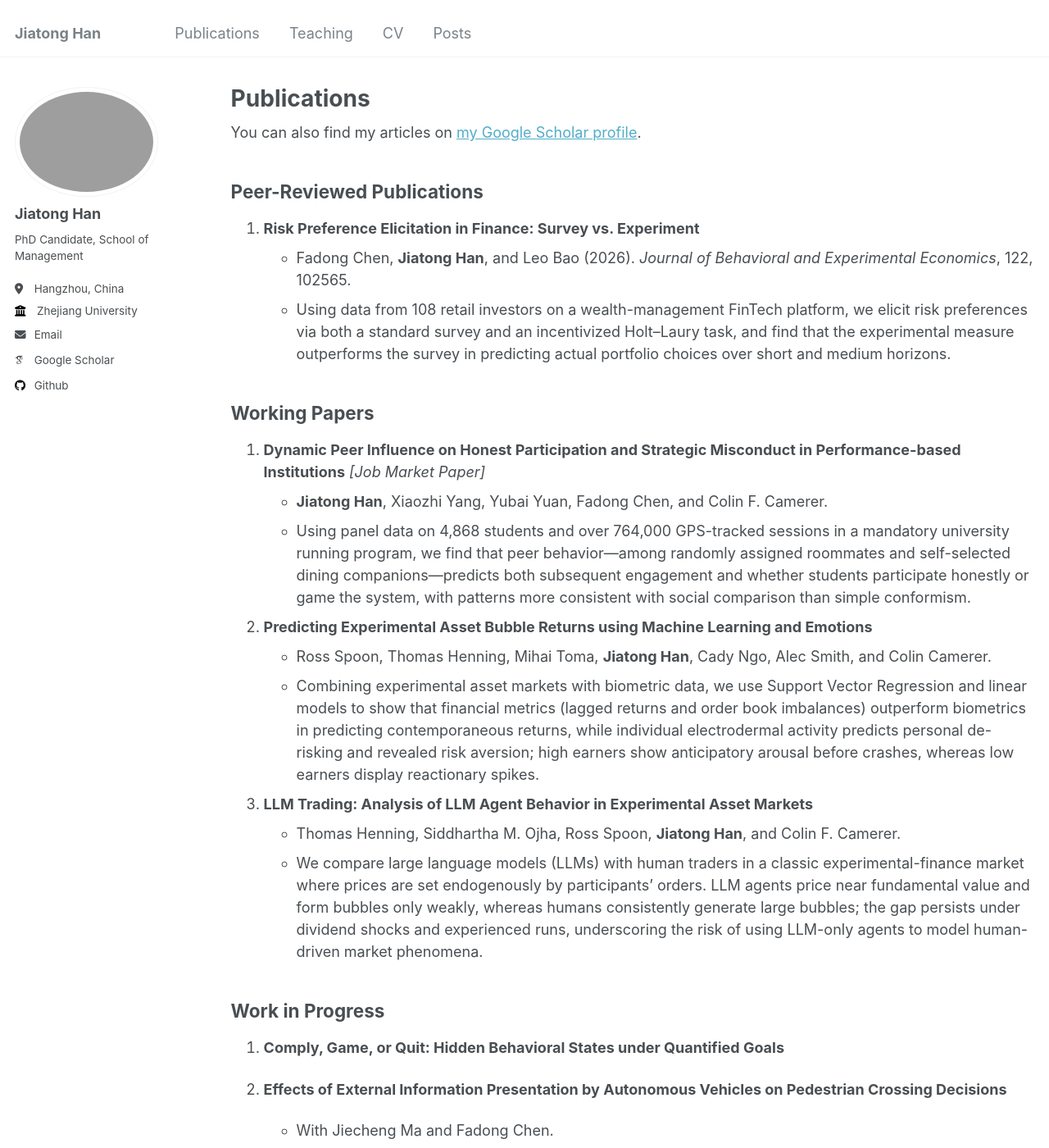
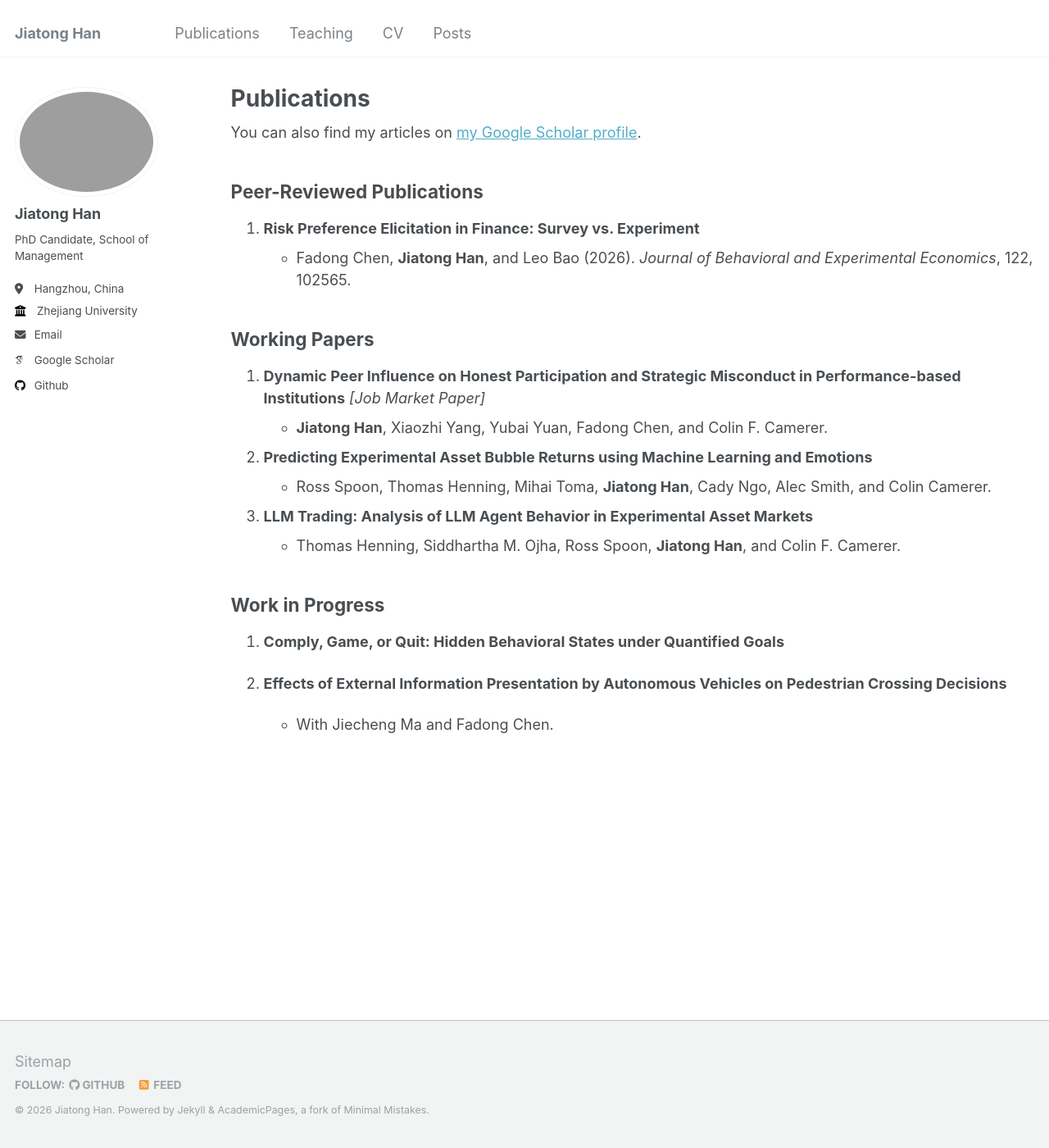
Before and after one commit to tt-08/jiatonghan, a Jekyll site: the page built from _pages/publications.md, in a window 1280 px wide and 1400 px high. Shown: the whole window at 82% size. Built offline with Jekyll 4.4.1, drawn with Linux system fonts in a browser that asks for light colours; some web fonts are replaced.

Commit message:
Refine display: unlink teaching titles, drop publication abstracts
- archive-single: render teaching titles as plain text (no permalink)
- publications: show titles + authors only, remove abstract paragraphs

Co-Authored-By: Claude Opus 4.8 (1M context) <noreply@anthropic.com>

```diff
--- a/_includes/archive-single.html
+++ b/_includes/archive-single.html
@@ -29,6 +29,8 @@
     <h2 class="archive__item-title" itemprop="headline">
       {% if post.link %}
         <a href="{{ post.link }}">{{ title }}</a> <a href="{{ base_path }}{{ post.url }}" rel="permalink"><i class="fa fa-link" aria-hidden="true" title="permalink"></i><span class="sr-only">Permalink</span></a>
+      {% elsif post.collection == 'teaching' %}
+        {{ title }}
       {% else %}
         <a href="{{ base_path }}{{ post.url }}" rel="permalink">{{ title }}</a>
       {% endif %}
--- a/_pages/publications.md
+++ b/_pages/publications.md
@@ -6,26 +6,22 @@ author_profile: true
 ---
 
 {% if site.author.googlescholar %}
-  <div class="wordwrap">You can also find my articles on <a href="{{site.author.googlescholar}}">my Google Scholar profile</a>.</div>
+  <div class="wordwrap">You can also find my articles on <a href="{{ site.author.googlescholar }}">my Google Scholar profile</a>.</div>
 {% endif %}
 
 ## Peer-Reviewed Publications
 1. **Risk Preference Elicitation in Finance: Survey vs. Experiment**
     * Fadong Chen, **Jiatong Han**, and Leo Bao (2026). *Journal of Behavioral and Experimental Economics*, 122, 102565.
-    * Using data from 108 retail investors on a wealth-management FinTech platform, we elicit risk preferences via both a standard survey and an incentivized Holt–Laury task, and find that the experimental measure outperforms the survey in predicting actual portfolio choices over short and medium horizons.
 
 ## Working Papers
 1. **Dynamic Peer Influence on Honest Participation and Strategic Misconduct in Performance-based Institutions** *[Job Market Paper]*
     * **Jiatong Han**, Xiaozhi Yang, Yubai Yuan, Fadong Chen, and Colin F. Camerer.
-    * Using panel data on 4,868 students and over 764,000 GPS-tracked sessions in a mandatory university running program, we find that peer behavior—among randomly assigned roommates and self-selected dining companions—predicts both subsequent engagement and whether students participate honestly or game the system, with patterns more consistent with social comparison than simple conformism.
 
 2. **Predicting Experimental Asset Bubble Returns using Machine Learning and Emotions**
     * Ross Spoon, Thomas Henning, Mihai Toma, **Jiatong Han**, Cady Ngo, Alec Smith, and Colin Camerer.
-    * Combining experimental asset markets with biometric data, we use Support Vector Regression and linear models to show that financial metrics (lagged returns and order book imbalances) outperform biometrics in predicting contemporaneous returns, while individual electrodermal activity predicts personal de-risking and revealed risk aversion; high earners show anticipatory arousal before crashes, whereas low earners display reactionary spikes.
 
 3. **LLM Trading: Analysis of LLM Agent Behavior in Experimental Asset Markets**
     * Thomas Henning, Siddhartha M. Ojha, Ross Spoon, **Jiatong Han**, and Colin F. Camerer.
-    * We compare large language models (LLMs) with human traders in a classic experimental-finance market where prices are set endogenously by participants' orders. LLM agents price near fundamental value and form bubbles only weakly, whereas humans consistently generate large bubbles; the gap persists under dividend shocks and experienced runs, underscoring the risk of using LLM-only agents to model human-driven market phenomena.
 
 ## Work in Progress
 1. **Comply, Game, or Quit: Hidden Behavioral States under Quantified Goals**
```
